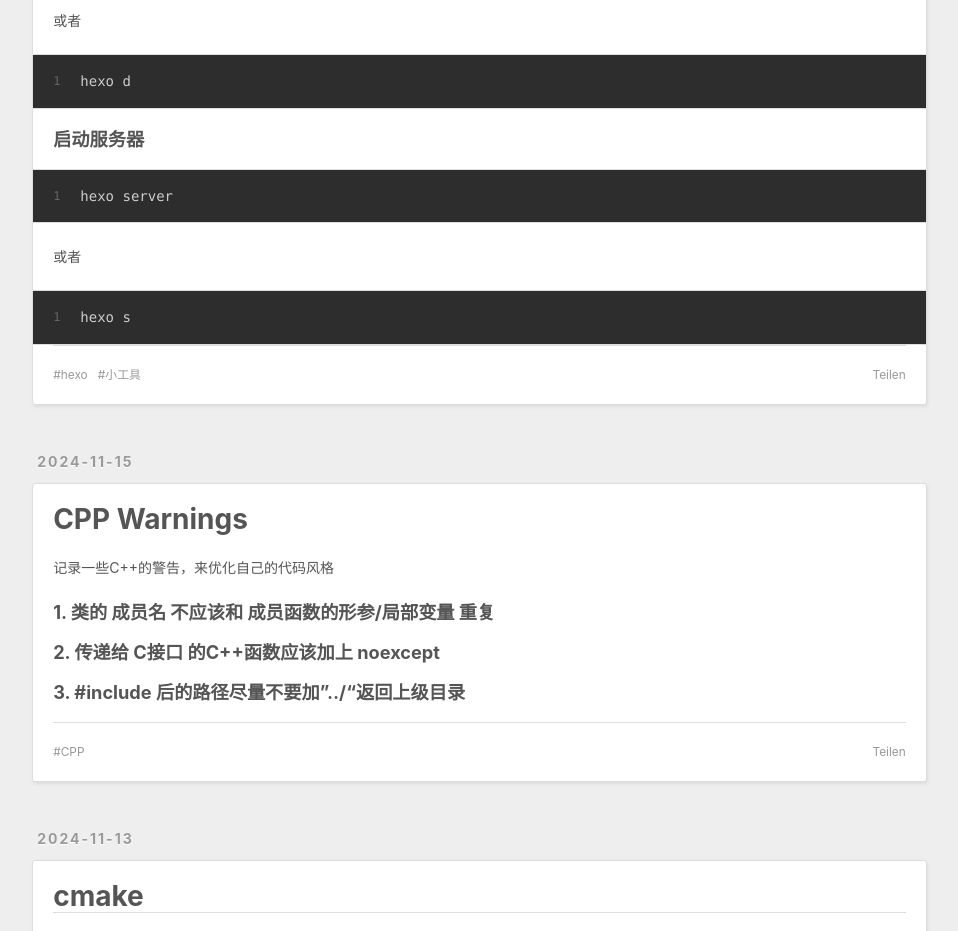
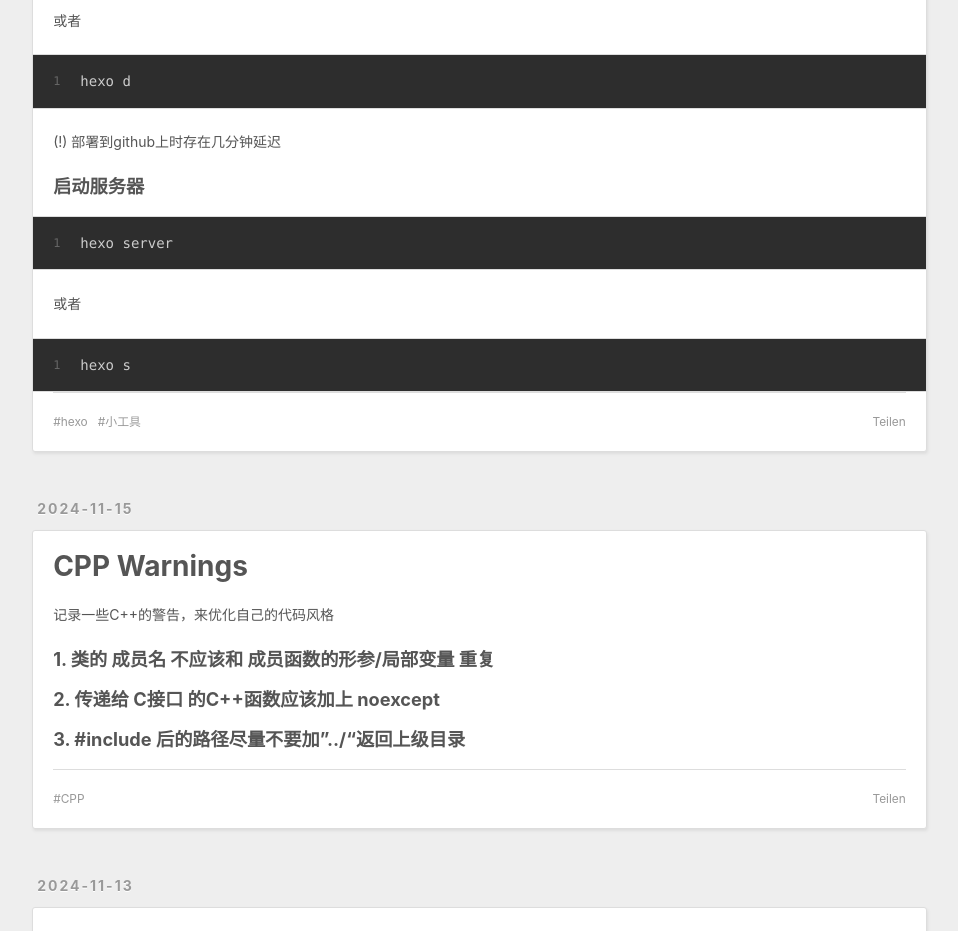
Before and after one commit to hnsk0808/hnsk0808.github.io, a plain HTML site: page index.html in a window 1280 px wide. Shown: the part 1220-2151 px from the top of the page, without its empty margins (8-966 px from the left). Drawn offline with Linux system fonts and the light colour scheme.

Commit message:
Site updated: 2024-11-16 09:24:49

```diff
--- a/index.html
+++ b/index.html
@@ -142,7 +142,7 @@
 <h3 id="部署文件"><a href="#部署文件" class="headerlink" title="部署文件"></a>部署文件</h3><figure class="highlight plaintext"><table><tr><td class="gutter"><pre><span class="line">1</span><br></pre></td><td class="code"><pre><span class="line">hexo deploy</span><br></pre></td></tr></table></figure>
 <p>或者</p>
 <figure class="highlight plaintext"><table><tr><td class="gutter"><pre><span class="line">1</span><br></pre></td><td class="code"><pre><span class="line">hexo d</span><br></pre></td></tr></table></figure>
-
+<p>(!) 部署到github上时存在几分钟延迟</p>
 <h3 id="启动服务器"><a href="#启动服务器" class="headerlink" title="启动服务器"></a>启动服务器</h3><figure class="highlight plaintext"><table><tr><td class="gutter"><pre><span class="line">1</span><br></pre></td><td class="code"><pre><span class="line">hexo server</span><br></pre></td></tr></table></figure>
 <p>或者</p>
 <figure class="highlight plaintext"><table><tr><td class="gutter"><pre><span class="line">1</span><br></pre></td><td class="code"><pre><span class="line">hexo s</span><br></pre></td></tr></table></figure>
```
Also changed, not shown: 2024/11/15/tools/hexo/index.html (+4 -4 lines), 1 other file.
